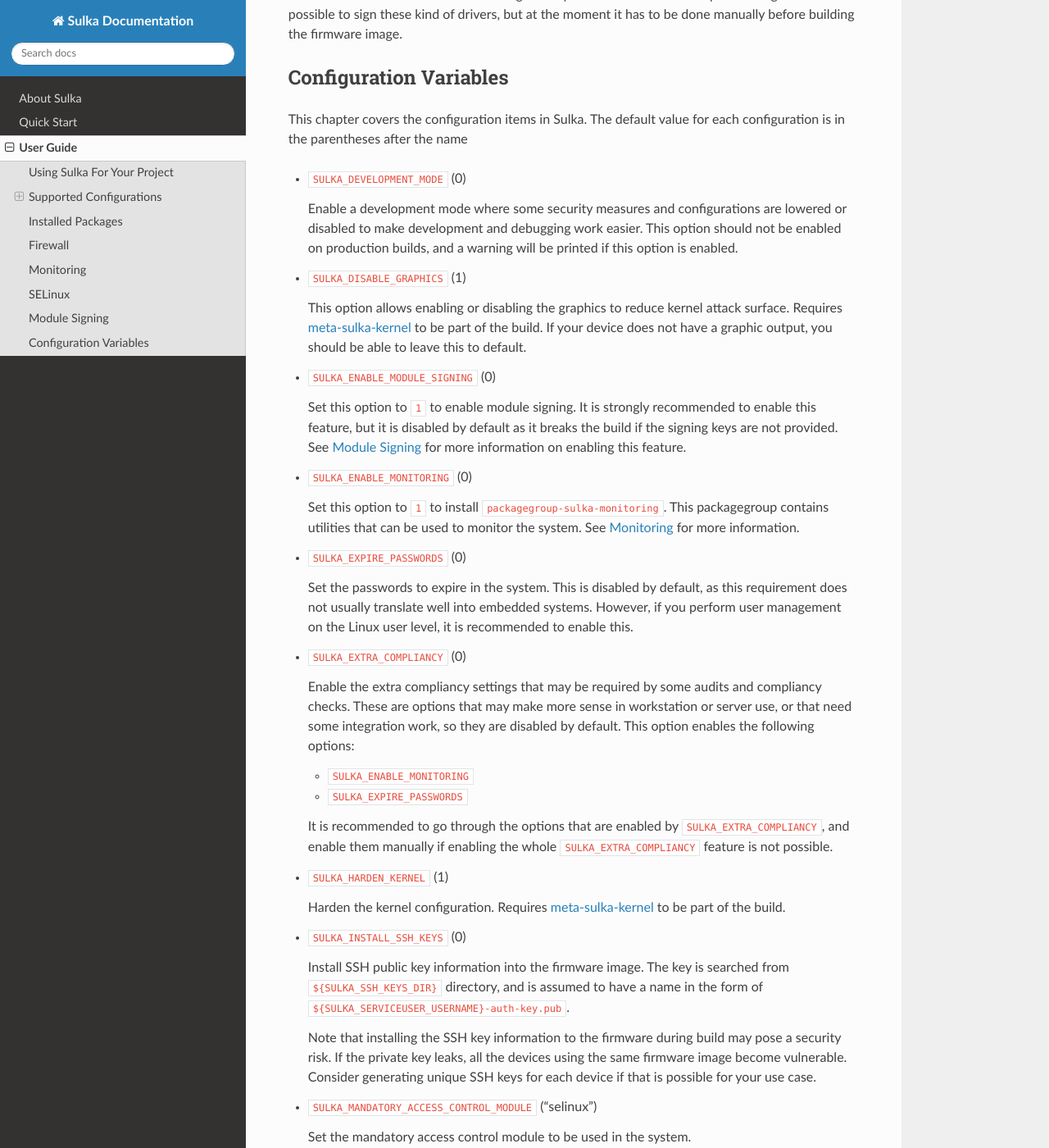
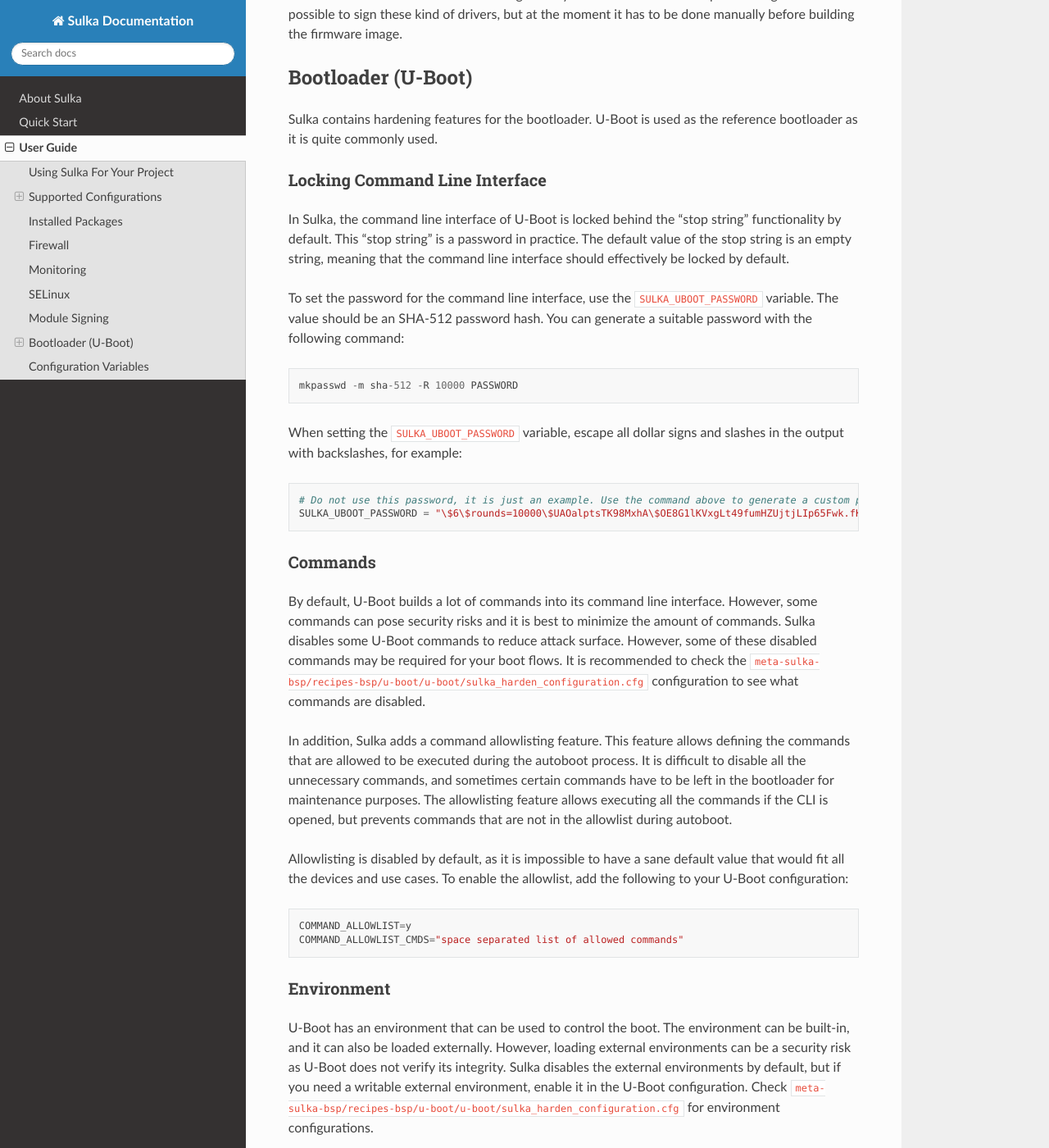
Before and after one commit to AltidSec/sulka-docs, a Sphinx documentation site: the page built from source/user-guide.rst, in a window 1280 px wide and 1400 px high, scrolled down 4630 px. Shown: the whole window at 82% size. Built offline with Sphinx 7.4.7 and the Read the Docs theme 3.1.0, drawn with Linux system fonts in a browser that asks for light colours; some of the changed text lies outside the part shown.

Commit message:
user-guide: Add bootloader section

```diff
--- a/source/user-guide.rst
+++ b/source/user-guide.rst
@@ -185,6 +185,66 @@
 Please note that this feature does not sign binary drivers that are not compiled during the build.
 It is possible to sign these kind of drivers, but at the moment it has to be done manually before building the firmware image.
 
+Bootloader (U-Boot)
+*******************
+
+Sulka contains hardening features for the bootloader.
+U-Boot is used as the reference bootloader as it is quite commonly used.
+
+Locking Command Line Interface
+==============================
+
+In Sulka, the command line interface of U-Boot is locked behind the "stop string" functionality by default.
+This "stop string" is a password in practice.
+The default value of the stop string is an empty string, meaning that the command line interface should effectively be locked by default.
+
+To set the password for the command line interface, use the ``SULKA_UBOOT_PASSWORD`` variable.
+The value should be an SHA-512 password hash. You can generate a suitable password with the following command:
+
+.. code-block::
+
+   mkpasswd -m sha-512 -R 10000 PASSWORD
+
+When setting the ``SULKA_UBOOT_PASSWORD`` variable, escape all dollar signs and slashes in the output with backslashes, for example:
+
+.. code-block::
+
+   # Do not use this password, it is just an example. Use the command above to generate a custom password
+   SULKA_UBOOT_PASSWORD = "\$6\$rounds=10000\$UAOalptsTK98MxhA\$OE8G1lKVxgLt49fumHZUjtjLIp65Fwk.fKiJ8L6Ig2seKiG2iks5gWF\/GfCr0gg2RZNvEivVJ87gC\/0GPiiv3."
+
+Commands
+========
+
+By default, U-Boot builds a lot of commands into its command line interface.
+However, some commands can pose security risks and it is best to minimize the amount of commands.
+Sulka disables some U-Boot commands to reduce attack surface.
+However, some of these disabled commands may be required for your boot flows.
+It is recommended to check the ``meta-sulka-bsp/recipes-bsp/u-boot/u-boot/sulka_harden_configuration.cfg`` configuration to see what commands are disabled.
+
+In addition, Sulka adds a command allowlisting feature.
+This feature allows defining the commands that are allowed to be executed during the autoboot process.
+It is difficult to disable all the unnecessary commands, and sometimes certain commands have to be left in the bootloader for maintenance purposes.
+The allowlisting feature allows executing all the commands if the CLI is opened, but prevents commands that are not in the allowlist during autoboot.
+
+Allowlisting is disabled by default, as it is impossible to have a sane default value that would fit all the devices and use cases.
+To enable the allowlist, add the following to your U-Boot configuration:
+
+.. code-block::
+
+   COMMAND_ALLOWLIST=y
+   COMMAND_ALLOWLIST_CMDS="space separated list of allowed commands"
+
+Environment
+===========
+
+U-Boot has an environment that can be used to control the boot.
+The environment can be built-in, and it can also be loaded externally.
+However, loading external environments can be a security risk as U-Boot does not verify its integrity.
+Sulka disables the external environments by default, but if you need a writable external environment, enable it in the U-Boot configuration.
+Check ``meta-sulka-bsp/recipes-bsp/u-boot/u-boot/sulka_harden_configuration.cfg`` for environment configurations.
+
+Note that the external environment **should not** contain critical boot information that may result in losing control of the boot flow.
+
 Configuration Variables
 ***********************
 
@@ -283,3 +343,8 @@
   The password that the service user uses to log in.
   This is not set by default, and if you do not set a password, the service user will not be added.
   See the instructions in the :ref:`quick-start` for the password creation and setting.
+
+* ``SULKA_UBOOT_PASSWORD`` (no default value)
+
+  The password that can be used to log in to the u-boot command line interface.
+  By default, no password is set and the command line interface is inaccessible.
```
